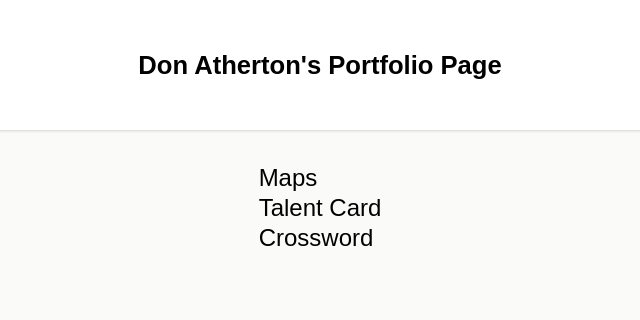
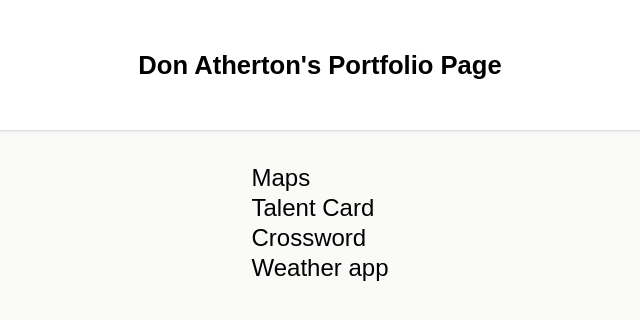
Before and after one commit to donatherton/donatherton.github.io, a plain HTML site: page index.html in a window 1280 px wide. Shown: the whole page, without its empty margins (320-960 px from the left). Drawn offline with Linux system fonts and the light colour scheme.

Commit message:
Update index.html

```diff
--- a/index.html
+++ b/index.html
@@ -21,6 +21,7 @@
 					<li><a href="maps">Maps</a></li>
 					<li><a href="talent-card">Talent Card</a></li>
 					<li><a href="crossword">Crossword</a></li>
+					<li><a href="weather-app">Weather app</a></li>
 				</ul>
 			</nav>
 
```
